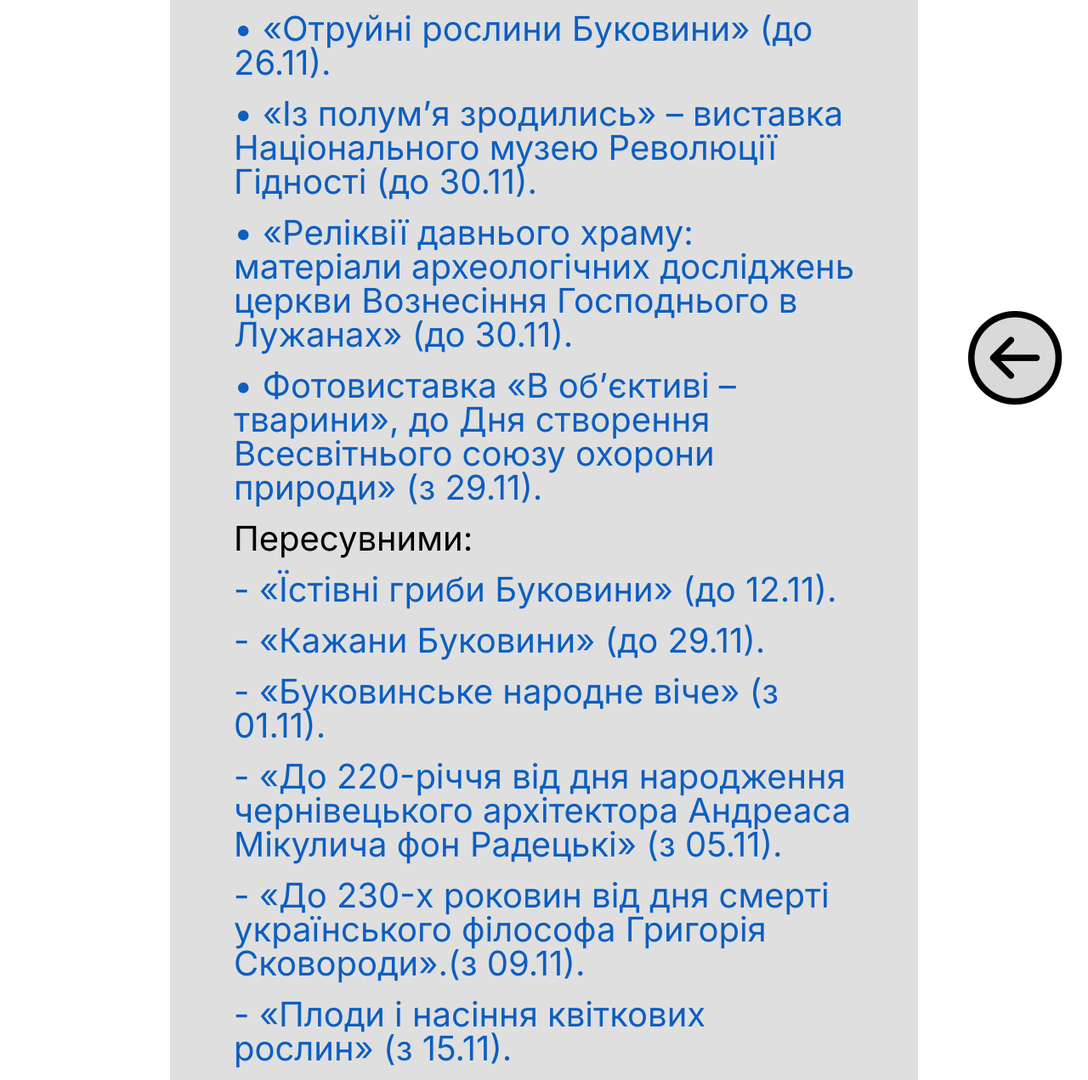
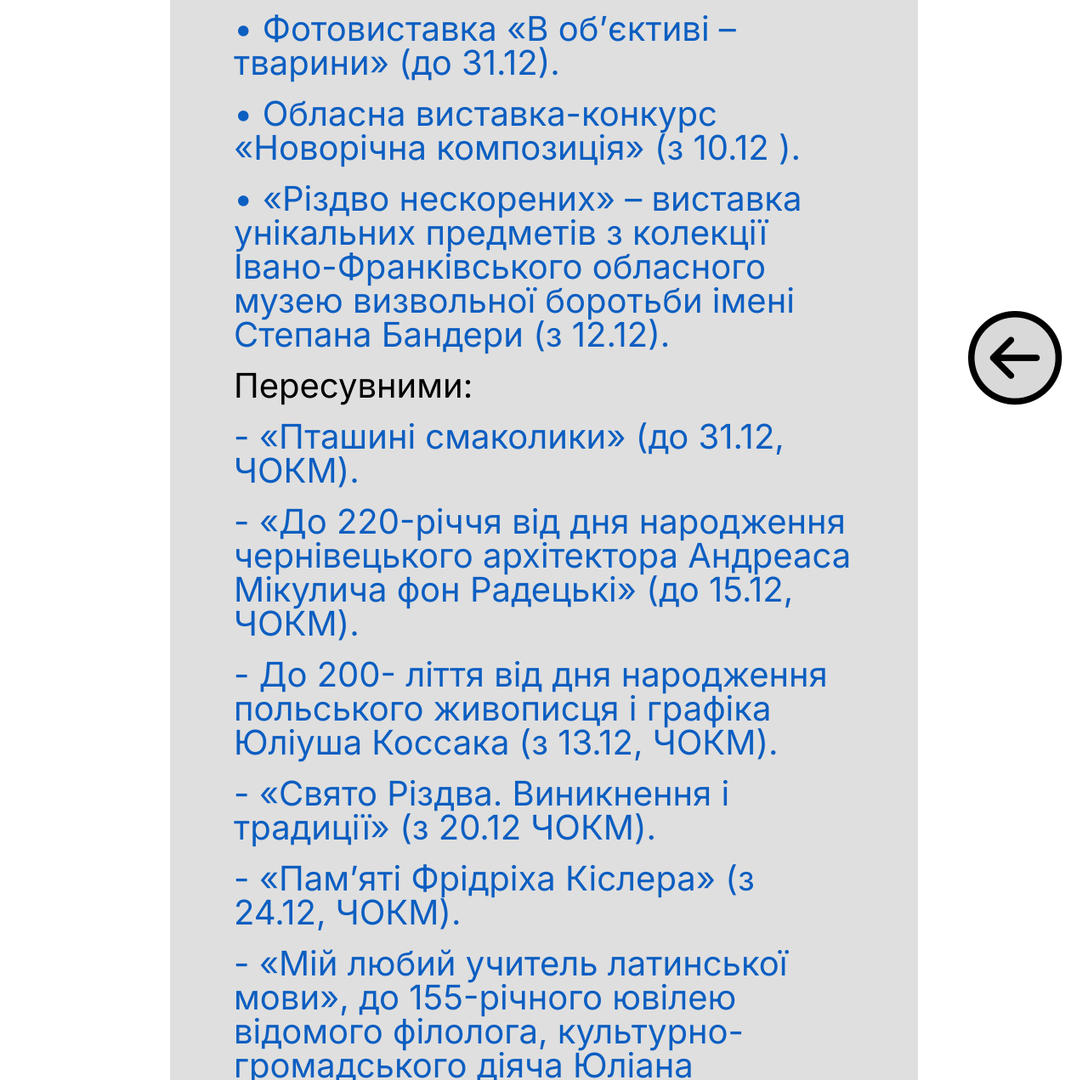
Before and after one commit to Eliangangs/MuseumProject, a plain HTML site: page temporary.html in a window 1280 px wide. Shown: the part 293-1564 px from the top of the page at 85% size. Drawn offline with Linux system fonts and the light colour scheme.

Commit message:
Тимчасові виставки за грудень

```diff
--- a/temporary.html
+++ b/temporary.html
@@ -16,25 +16,21 @@
         <main class="main__price">
             <p class="title__price">Тимчасові виставки</p>
             <div class="block__price">
-                <p class="subtitle">Виставки на листопад 2024 року</p>
+                <p class="subtitle">Виставки на грудень 2024 року</p>
                 <p class="text__price">Тимчасовими:</p>
                 <ul class="list__price">
-                    <li class="element__price">• «Отруйні рослини Буковини» (до 26.11).</li>
-                    <li class="element__price">• «Із полум’я зродились» – виставка Національного музею Революції Гідності (до 30.11).</li>
-                    <li class="element__price">• «Реліквії давнього храму: матеріали археологічних досліджень церкви Вознесіння Господнього в Лужанах» (до 30.11).</li>
-                    <li class="element__price">• Фотовиставка «В об’єктиві – тварини», до Дня створення Всесвітнього союзу охорони природи» (з 29.11).</li>
+                    <li class="element__price">• Фотовиставка «В об’єктиві – тварини» (до 31.12).</li>
+                    <li class="element__price">• Обласна виставка-конкурс «Новорічна композиція» (з 10.12 ).</li>
+                    <li class="element__price">• «Різдво нескорених» – виставка унікальних предметів з колекції Івано-Франківського обласного музею визвольної боротьби імені Степана Бандери (з 12.12).</li>
                 </ul>
                 <p class="text__price">Пересувними:</p>
                 <ul class="list__price">
-                    <li class="element__price">- «Їстівні гриби Буковини» (до 12.11).</li>
-                    <li class="element__price">- «Кажани Буковини» (до 29.11).</li>
-                    <li class="element__price">- «Буковинське народне віче» (з 01.11).</li>
-                    <li class="element__price">- «До 220-річчя від дня народження чернівецького архітектора Андреаса Мікулича фон Радецькі» (з 05.11).</li>
-                    <li class="element__price">- «До 230-х роковин від дня смерті українського філософа Григорія Сковороди».(з 09.11).</li>
-                    <li class="element__price">- «Плоди і насіння квіткових рослин» (з 15.11).</li>
-                    <li class="element__price">- «До Дня пам’яті жертв голодоморів» (з 18.11).</li>
-                    <li class="element__price">- «До дня народження Пауля Целана» (з 22.11).</li>
-
+                    <li class="element__price">- «Пташині смаколики» (до 31.12, ЧОКМ).</li>
+                    <li class="element__price">- «До 220-річчя від дня народження чернівецького архітектора Андреаса Мікулича фон Радецькі» (до 15.12, ЧОКМ).</li>
+                    <li class="element__price">- До 200- ліття від дня народження польського живописця і графіка Юліуша Коссака (з 13.12, ЧОКМ).</li>
+                    <li class="element__price">- «Свято Різдва. Виникнення і традиції» (з 20.12 ЧОКМ).</li>
+                    <li class="element__price">- «Пам’яті Фрідріха Кіслера» (з 24.12, ЧОКМ).</li>
+                    <li class="element__price">- «Мій любий учитель латинської мови», до 155-річного ювілею відомого філолога, культурно-громадського діяча Юліана Кобилянського (з 26.12,  ЛММК).</li>
                 </ul>
             </div>
         </main>
```
